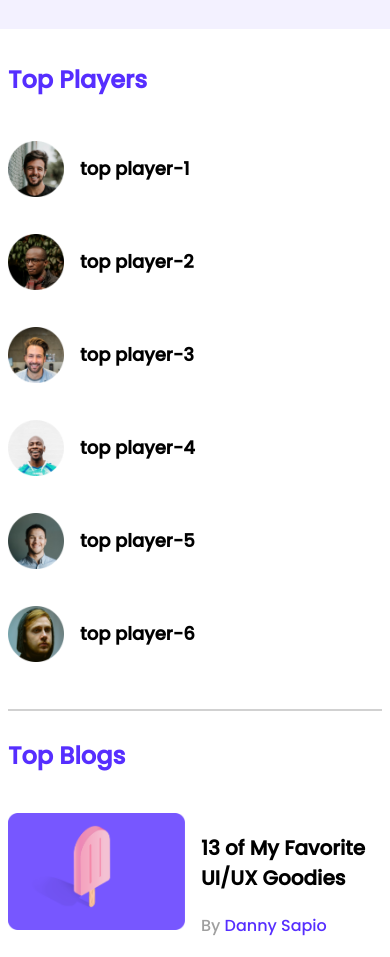
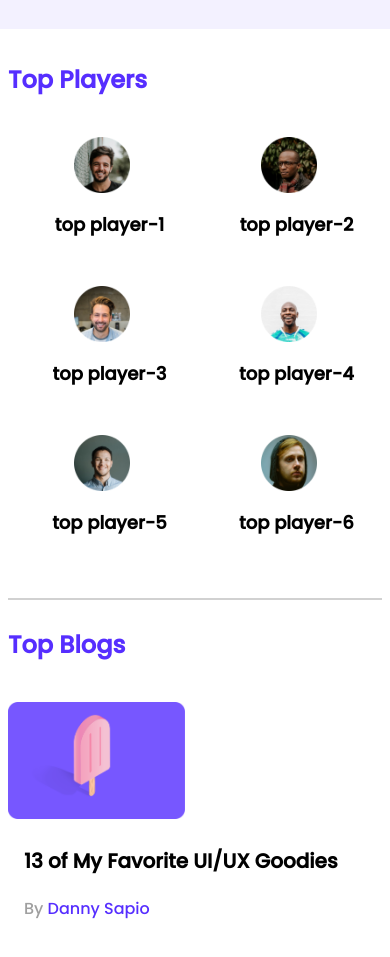
Before and after one commit to TaseenZim/leader-board-css3, a plain HTML site: page index.html in a window 390 px wide. Shown: the top 957 px of the page. Drawn offline with Linux system fonts and the light colour scheme.

Commit message:
fifth-commit

```diff
--- a/Styles/style.css
+++ b/Styles/style.css
@@ -127,9 +127,9 @@ main{
         width: 100%;
     }
     .players{
-        grid-template-columns: repeat(1, 1fr);
+        grid-template-columns: repeat(2, 1fr);
     }
-    .player, .blog,{
+    .player, .blog{
         flex-direction: column;
     }
     .blogs, .courses{
```
